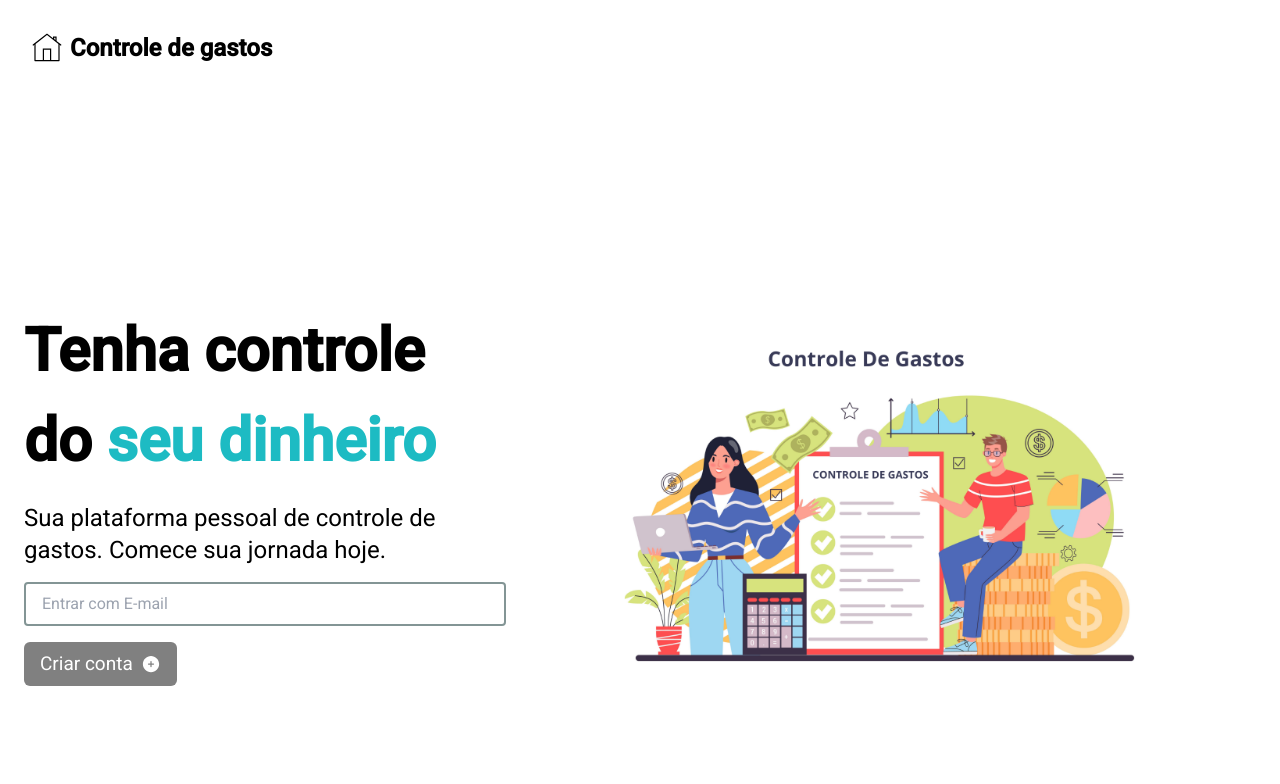
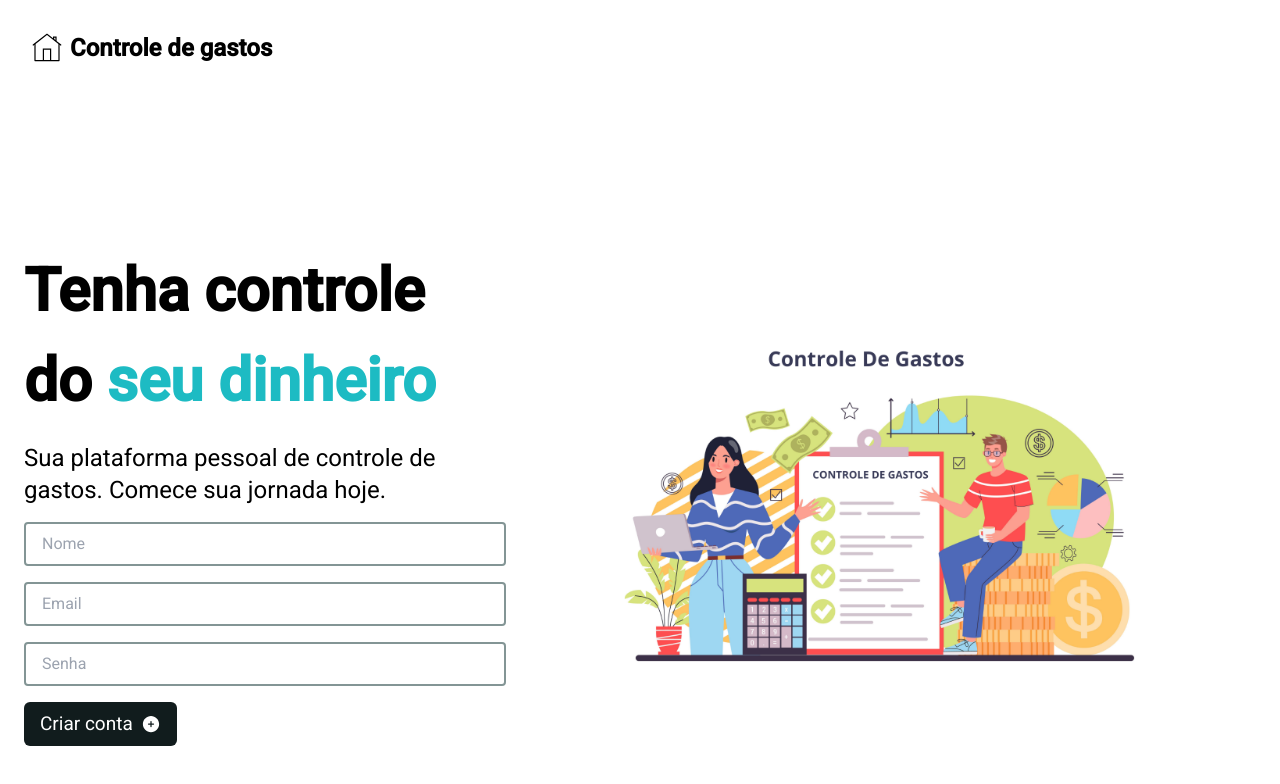
Before and after one commit to Andersonlima13/imersao-angular, an Angular app: page /create-account in a window 1280 px wide. Shown: the top 784 px of the page. Built offline with nearby package versions, Linux system fonts and the light colour scheme.

Commit message:
usando o spring como api

```diff
--- a/src/app/intefaces/models/user.interface.ts
+++ b/src/app/intefaces/models/user.interface.ts
@@ -1,4 +1,7 @@
 export interface User{
     id: string;
     name: string
+    password:string;
+    email:string;
+
 }
--- a/src/app/pages/create-account/create-account.component.html
+++ b/src/app/pages/create-account/create-account.component.html
@@ -1,18 +1,26 @@
-
-<div class='create-account-container flex p-6 w-full h-full justify-center items-center' >
+<div class='create-account-container flex p-6 w-full h-full justify-center items-center'>
     <div class="container flex gap-8 h-fit">
         <div [formGroup]="accountForm" class="left-section flex flex-col flex-1 gap-y-4">
             <h1 class="text-[60px] font-bold"> Tenha controle do <span class="text-customHsl-accent"> seu dinheiro </span></h1>
             <p class="text-2xl"> Sua plataforma pessoal de controle de gastos. Comece sua jornada hoje. </p>
-            <input formControlName="name" class="input-select" type="text" placeholder="Entrar com E-mail">
-            <button [disabled]="accountForm.invalid" (click)="createAccount()" class="btn bg-customHsl-text text-white border-none w-fit text-[19px]">
+
+            <!-- Campo para o nome do usuário -->
+            <input formControlName="name" class="input-select" type="text" placeholder="Nome">
+
+            <!-- Campo para o email do usuário -->
+            <input formControlName="email" class="input-select" type="email" placeholder="Email" required>
+
+            <!-- Campo para a senha do usuário -->
+            <input formControlName="password" class="input-select" type="password" placeholder="Senha" required>
+
+            <button [disabled]="" (click)="createAccount()" class="btn bg-customHsl-text text-white border-none w-fit text-[19px]">
                 Criar conta
                 <svg xmlns="http://www.w3.org/2000/svg" viewBox="0 0 24 24"
                     fill="currentColor" aria-hidden="true" width="20">
-                    <path fill-rule="evenodd" d="M12 2.25c-5.385 0-9.75 4.365-9.75 9.75s4.365 9.75 9.75 9.75 9.75-4.365 9.75-9.75S17.385 2.25 12 2.25zM12.75 9a.75.75 0 00-1.5 0v2.25H9a.75.75 0 000 1.5h2.25V15a.75.75 0 001.5 0v-2.25H15a.75.75 0 000-1.5h-2.25V9z" clip-rule="evenodd"></path></svg>
+                    <path fill-rule="evenodd" d="M12 2.25c-5.385 0-9.75 4.365-9.75 9.75s4.365 9.75 9.75 9.75 9.75-4.365 9.75-9.75S17.385 2.25 12 2.25zM12.75 9a.75.75 0 00-1.5 0v2.25H9a.75.75 0 000 1.5h2.25V15a.75.75 0 001.5 0v-2.25H15a.75.75 0 000-1.5h-2.25V9z" clip-rule="evenodd"></path>
+                </svg>
             </button>
         </div>
-
     </div>
     <div class="right-section flex-5">
         <img src="assets/controle-gastos.png" alt="controle de gastos">
--- a/src/app/pages/create-account/create-account.component.ts
+++ b/src/app/pages/create-account/create-account.component.ts
@@ -1,41 +1,34 @@
-import { FormatWidth } from '@angular/common';
 import { Component } from '@angular/core';
-import {FormControl, FormGroup, ReactiveFormsModule, Validators} from '@angular/forms'
+import { FormControl, FormGroup, ReactiveFormsModule, Validators } from '@angular/forms';
 import { UserService } from '../../services/user.service';
 import { Router } from '@angular/router';
+import { HttpClientModule, HttpClient } from '@angular/common/http';  // Importe o HttpClientModule aqui
 
 @Component({
   selector: 'app-create-account',
-  standalone:true,
-  imports: [ReactiveFormsModule],
+  standalone: true,
+  imports: [ReactiveFormsModule, HttpClientModule],  // Inclua HttpClientModule aqui
   templateUrl: './create-account.component.html',
-  styleUrl: './create-account.component.css'
+  styleUrls: ['./create-account.component.css']
 })
+export class CreateAccountComponent {
+  accountForm: FormGroup = new FormGroup({
+    name: new FormControl('', [Validators.required]),
+    email: new FormControl('', [Validators.required, Validators.email]),
+    password: new FormControl('', [Validators.required, Validators.minLength(6)]),
+  });
 
-// classe createaccount component
+  constructor(private http: HttpClient, private userService: UserService, private router: Router) {}
 
-export class CreateAccountComponent {
-  accountForm: FormGroup = new FormGroup({    // accountform agrupa os controles do usuario
-    name: new FormControl('', [Validators.required])   // definindo o campo como required, para exigir o email do usuario
+  createAccount() {
+    console.log('Dados enviados para o backend:', this.accountForm.value);
 
-  })
-
-  //formgroup valida e submete os dados no formulario
-
-
-  constructor(private userService: UserService, private router: Router){}
-
-
-
-// funcao para criar a conta do usuario
-// ao submeter o formulario o metodo é chamado
-  createAccount(){
-    console.log('criou conta !')
-    this.userService.addUser(this.accountForm.value.name);
-    this.router.navigateByUrl('')
-  }
-// userservice é usado para adcionar o usuario , adcionando no localstorage
-
-
-
-}
+    const userData = this.accountForm.value;
+    this.http.post('http://localhost:8080/usuarios/criar', userData)
+      .subscribe(response => {
+        console.log('Resposta do backend:', response);
+        this.router.navigateByUrl('');
+      }, error => {
+        console.error('Erro ao criar usuário:', error);
+      });
+  }}
--- a/src/app/services/user.service.ts
+++ b/src/app/services/user.service.ts
@@ -1,40 +1,36 @@
 import { Injectable } from '@angular/core';
 import { Router } from '@angular/router';
 import { User } from '../intefaces/models/user.interface';
-import { json } from 'stream/consumers';
-import {v4 as uuidv4} from 'uuid'
+import { v4 as uuidv4 } from 'uuid';
+
 @Injectable({
   providedIn: 'root'
 })
 export class UserService {
+  USER: string = 'user';
 
+  constructor(private router: Router) { }
 
-  USER: string = 'user'
-  constructor(private router: Router) {  }
-
-  addUser(name: string){
+  addUser(userData: {name: string, email: string, password: string}) {
     const user: User = {
       id: uuidv4(),
-      name: name
-    }
+      name: userData.name,
+      email: userData.email,
+      password: userData.password,
+    };
     localStorage.setItem(this.USER, JSON.stringify(user));
-
   }
-
 
   getUser(): User {
     return JSON.parse(localStorage.getItem(this.USER) || '{}') as User;
   }
 
-
-
-  deleteUserAccount(){
+  deleteUserAccount() {
     localStorage.clear();
-    this.router.navigateByUrl('create-account')
-
+    this.router.navigateByUrl('create-account');
   }
 
-  isLoggedin(){
-    return Object.keys(this.getUser()).length > 0
+  isLoggedin() {
+    return Object.keys(this.getUser()).length > 0;
   }
 }
```
